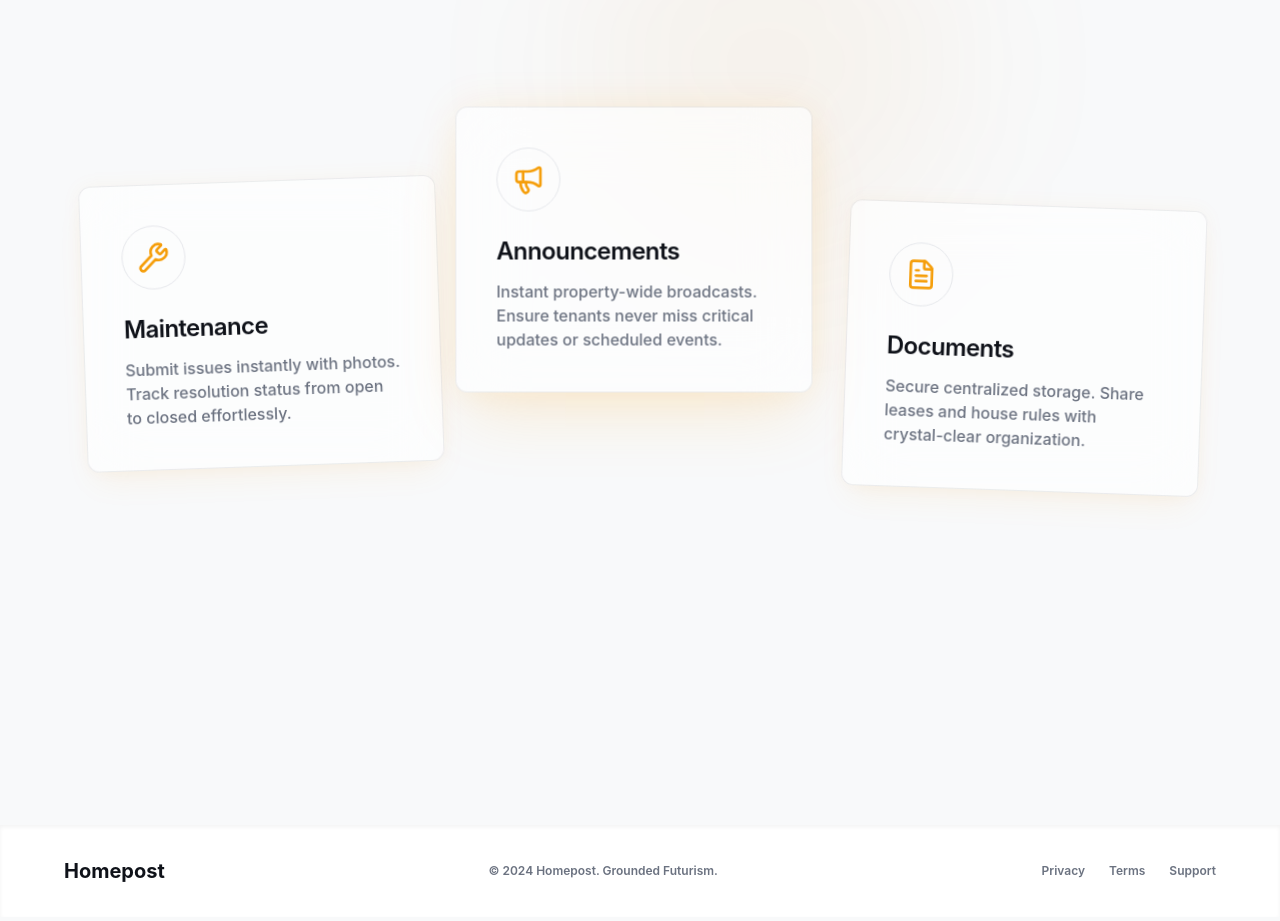
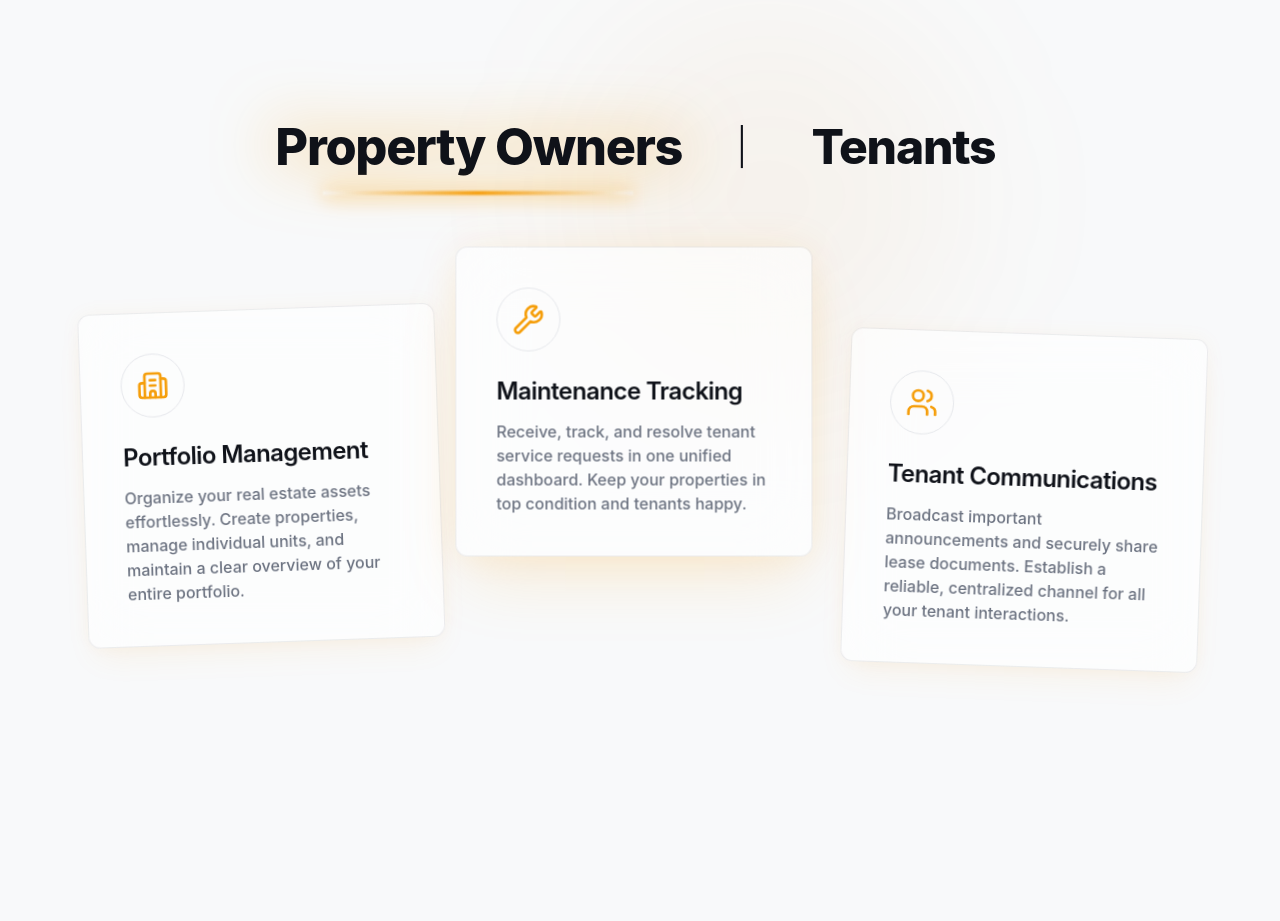
Before and after one commit to Arsa-1109/homepost, a Next.js app in the folder frontend/: page / in a window 1280 px wide. Shown: the part 1240-2161 px from the top of the page. Built offline with nearby package versions, Linux system fonts and the light colour scheme; no server answers.

Commit message:
feat: replace pill toggle with Invisible Spotlight on landing page

```diff
--- a/frontend/src/app/page.tsx
+++ b/frontend/src/app/page.tsx
@@ -5,7 +5,50 @@ import { useRouter } from "next/navigation";
 import { useAuth, useUser } from "@clerk/nextjs";
 import { motion, AnimatePresence } from "framer-motion";
 import { useTheme } from "next-themes";
-import { Building2, Key, ArrowRight, Loader2, Wrench, Megaphone, FileText, Sun, Moon } from "lucide-react";
+import { Building2, Key, ArrowRight, Loader2, Wrench, Megaphone, FileText, Sun, Moon, LineChart, Users } from "lucide-react";
+
+const FEATURE_CONTENT = {
+  owner: [
+    {
+      id: "owner-1",
+      icon: Building2,
+      title: "Portfolio Management",
+      description: "Organize your real estate assets effortlessly. Create properties, manage individual units, and maintain a clear overview of your entire portfolio."
+    },
+    {
+      id: "owner-2",
+      icon: Wrench,
+      title: "Maintenance Tracking",
+      description: "Receive, track, and resolve tenant service requests in one unified dashboard. Keep your properties in top condition and tenants happy."
+    },
+    {
+      id: "owner-3",
+      icon: Users,
+      title: "Tenant Communications",
+      description: "Broadcast important announcements and securely share lease documents. Establish a reliable, centralized channel for all your tenant interactions."
+    }
+  ],
+  tenant: [
+    {
+      id: "tenant-1",
+      icon: Wrench,
+      title: "Quick Maintenance",
+      description: "Report issues instantly with photos from your phone. Track the repair status from request to resolution without the back-and-forth."
+    },
+    {
+      id: "tenant-2",
+      icon: Megaphone,
+      title: "Stay Informed",
+      description: "Receive instant notifications for property-wide announcements, scheduled maintenance, and important building updates."
+    },
+    {
+      id: "tenant-3",
+      icon: FileText,
+      title: "Your Documents",
+      description: "Access your lease agreements, house rules, and important property documents securely, anytime you need them."
+    }
+  ]
+};
 import { api } from "@/lib/api";
 
 function ThemeToggle() {
@@ -34,6 +77,7 @@ export default function LandingPage() {
   const { user } = useUser();
 
   const [roleSelection, setRoleSelection] = useState<"none" | "landlord" | "tenant">("none");
+  const [activeFeatureRole, setActiveFeatureRole] = useState<"owner" | "tenant">("owner");
   const [tenantEmail, setTenantEmail] = useState("");
   const [isSubmitting, setIsSubmitting] = useState(false);
   const [error, setError] = useState("");
@@ -223,7 +267,7 @@ export default function LandingPage() {
                       className="absolute top-0 left-0 md:left-[5%] w-full md:w-[440px] glass-panel rounded-xl p-10 flex flex-col items-start justify-between glow-amber-high h-[300px] md:h-[350px] z-30 cursor-pointer focus-visible:ring-2 focus-visible:ring-accent origin-bottom-left"
                       onClick={handleLandlordSelect}
                       tabIndex={0}
-                      onKeyDown={(e) => { if(e.key === 'Enter') handleLandlordSelect() }}
+                      onKeyDown={(e) => { if (e.key === 'Enter') handleLandlordSelect() }}
                     >
                       <div className="w-16 h-16 rounded-full bg-accent/10 flex items-center justify-center mb-6 border border-accent/20">
                         <Building2 className="text-accent w-8 h-8" />
@@ -246,7 +290,7 @@ export default function LandingPage() {
                       className="absolute top-[320px] md:top-[60px] right-0 md:right-[5%] w-full md:w-[440px] glass-panel rounded-xl p-10 flex flex-col items-start justify-between glow-amber-low h-[280px] md:h-[320px] z-20 cursor-pointer focus-visible:ring-2 focus-visible:ring-accent origin-bottom-right"
                       onClick={() => setRoleSelection("tenant")}
                       tabIndex={0}
-                      onKeyDown={(e) => { if(e.key === 'Enter') setRoleSelection("tenant") }}
+                      onKeyDown={(e) => { if (e.key === 'Enter') setRoleSelection("tenant") }}
                     >
                       <div className="w-14 h-14 rounded-full bg-muted flex items-center justify-center mb-6 border border-border">
                         <Key className="text-muted-foreground w-7 h-7" />
@@ -312,13 +356,46 @@ export default function LandingPage() {
           )}
         </section>
 
+        {/* Feature Context Switcher (Invisible Spotlight) */}
+        <div className="flex flex-col md:flex-row justify-center items-center gap-8 md:gap-16 w-full relative z-20 mt-24 mb-20">
+          <button
+            onClick={() => setActiveFeatureRole("owner")}
+            className="relative flex flex-col items-center justify-center group transition-all duration-500 ease-out outline-none"
+          >
+            <h2 className={`text-4xl md:text-5xl font-extrabold tracking-tight transition-all duration-500 ${activeFeatureRole === "owner" ? "text-foreground drop-shadow-[0_0_30px_rgba(245,158,11,0.6)] scale-105" : "text-muted-foreground/40 hover:text-muted-foreground/80 scale-100"}`}>Property Owners</h2>
+            {activeFeatureRole === "owner" && (
+              <motion.div
+                layoutId="activeFeatureUnderline"
+                className="absolute -bottom-6 left-0 right-0 mx-auto w-[80%] h-1 bg-gradient-to-r from-transparent via-accent to-transparent opacity-80 shadow-[0_0_20px_rgba(245,158,11,1)] blur-[1px]"
+                transition={{ type: "spring", stiffness: 300, damping: 30 }}
+              />
+            )}
+          </button>
+
+          <span className="hidden md:block text-muted-foreground/20 text-4xl font-light">|</span>
+
+          <button
+            onClick={() => setActiveFeatureRole("tenant")}
+            className="relative flex flex-col items-center justify-center group transition-all duration-500 ease-out outline-none"
+          >
+            <h2 className={`text-4xl md:text-5xl font-extrabold tracking-tight transition-all duration-500 ${activeFeatureRole === "tenant" ? "text-foreground drop-shadow-[0_0_30px_rgba(245,158,11,0.6)] scale-105" : "text-muted-foreground/40 hover:text-muted-foreground/80 scale-100"}`}>Tenants</h2>
+            {activeFeatureRole === "tenant" && (
+              <motion.div
+                layoutId="activeFeatureUnderline"
+                className="absolute -bottom-6 left-0 right-0 mx-auto w-[80%] h-1 bg-gradient-to-r from-transparent via-accent to-transparent opacity-80 shadow-[0_0_20px_rgba(245,158,11,1)] blur-[1px]"
+                transition={{ type: "spring", stiffness: 300, damping: 30 }}
+              />
+            )}
+          </button>
+        </div>
+
         {/* Features Section (Asymmetrical Floating Bento) */}
-        <section className="max-w-6xl w-full mx-auto mt-24 mb-32 px-4 relative z-10 perspective-[1200px]">
+        <section className="max-w-6xl w-full mx-auto mb-32 px-4 relative z-10 perspective-[1200px]">
           <div className="absolute inset-0 bg-gradient-to-b from-transparent via-accent/5 to-transparent blur-[120px] -z-10 pointer-events-none"></div>
 
           <div className="grid grid-cols-1 md:grid-cols-3 gap-8 md:gap-6 items-center">
 
-            {/* Left Card: Maintenance (Tilted Right, Floating Up) */}
+            {/* Left Card: (Tilted Right, Floating Up) */}
             <motion.div
               animate={{ y: [0, -25, 0], x: [0, 5, 0] }}
               transition={{ repeat: Infinity, duration: 8, ease: "easeInOut" }}
@@ -331,17 +408,31 @@ export default function LandingPage() {
                 whileHover={{ scale: 1.05, rotateZ: 0, zIndex: 30, y: -10 }}
                 className="glass-panel rounded-xl p-10 flex flex-col items-start glow-amber-low relative overflow-hidden group cursor-pointer md:mt-12 w-full transform-gpu backface-hidden antialiased"
               >
+                <AnimatePresence mode="wait">
+                  <motion.div
+                    key={FEATURE_CONTENT[activeFeatureRole][0].id}
+                    initial={{ opacity: 0, y: 10 }}
+                    animate={{ opacity: 1, y: 0 }}
+                    exit={{ opacity: 0, y: -10 }}
+                    transition={{ duration: 0.3 }}
+                    className="flex flex-col items-start"
+                  >
                     <div className="w-16 h-16 rounded-full bg-accent/10 flex items-center justify-center mb-6 border border-accent/20 group-hover:scale-110 transition-transform duration-500">
-                  <Wrench className="text-accent w-8 h-8" />
+                      {(() => {
+                        const Icon = FEATURE_CONTENT[activeFeatureRole][0].icon;
+                        return <Icon className="text-accent w-8 h-8" />;
+                      })()}
                     </div>
-                <h3 className="text-2xl font-semibold mb-3 tracking-tight">Maintenance</h3>
+                    <h3 className="text-2xl font-semibold mb-3 tracking-tight">{FEATURE_CONTENT[activeFeatureRole][0].title}</h3>
                     <p className="text-base text-muted-foreground font-medium">
-                  Submit issues instantly with photos. Track resolution status from open to closed effortlessly.
+                      {FEATURE_CONTENT[activeFeatureRole][0].description}
                     </p>
+                  </motion.div>
+                </AnimatePresence>
               </motion.div>
             </motion.div>
 
-            {/* Center Card: Announcements (Floating Higher, Larger Focus) */}
+            {/* Center Card: (Floating Higher, Larger Focus) */}
             <motion.div
               animate={{ y: [0, -35, 0], x: [0, -6, 0] }}
               transition={{ repeat: Infinity, duration: 9, ease: "easeInOut", delay: 0.5 }}
@@ -354,17 +445,31 @@ export default function LandingPage() {
                 whileHover={{ scale: 1.05, zIndex: 30, y: -10 }}
                 className="glass-panel rounded-xl p-10 flex flex-col items-start glow-amber-high relative overflow-hidden group cursor-pointer border-accent/20 w-full transform-gpu backface-hidden antialiased"
               >
+                <AnimatePresence mode="wait">
+                  <motion.div
+                    key={FEATURE_CONTENT[activeFeatureRole][1].id}
+                    initial={{ opacity: 0, y: 10 }}
+                    animate={{ opacity: 1, y: 0 }}
+                    exit={{ opacity: 0, y: -10 }}
+                    transition={{ duration: 0.3, delay: 0.05 }}
+                    className="flex flex-col items-start"
+                  >
                     <div className="w-16 h-16 rounded-full bg-accent/10 flex items-center justify-center mb-6 border border-accent/20 group-hover:scale-110 transition-transform duration-500">
-                  <Megaphone className="text-accent w-8 h-8" />
+                      {(() => {
+                        const Icon = FEATURE_CONTENT[activeFeatureRole][1].icon;
+                        return <Icon className="text-accent w-8 h-8" />;
+                      })()}
                     </div>
-                <h3 className="text-2xl font-semibold mb-3 tracking-tight">Announcements</h3>
+                    <h3 className="text-2xl font-semibold mb-3 tracking-tight">{FEATURE_CONTENT[activeFeatureRole][1].title}</h3>
                     <p className="text-base text-muted-foreground font-medium">
-                  Instant property-wide broadcasts. Ensure tenants never miss critical updates or scheduled events.
+                      {FEATURE_CONTENT[activeFeatureRole][1].description}
                     </p>
+                  </motion.div>
+                </AnimatePresence>
               </motion.div>
             </motion.div>
 
-            {/* Right Card: Documents (Tilted Left, Floating Down) */}
+            {/* Right Card: (Tilted Left, Floating Down) */}
             <motion.div
               animate={{ y: [0, -20, 0], x: [0, 4, 0] }}
               transition={{ repeat: Infinity, duration: 7, ease: "easeInOut", delay: 1 }}
@@ -377,13 +482,27 @@ export default function LandingPage() {
                 whileHover={{ scale: 1.05, rotateZ: 0, zIndex: 30, y: -10 }}
                 className="glass-panel rounded-xl p-10 flex flex-col items-start glow-amber-low relative overflow-hidden group cursor-pointer w-full transform-gpu backface-hidden antialiased"
               >
+                <AnimatePresence mode="wait">
+                  <motion.div
+                    key={FEATURE_CONTENT[activeFeatureRole][2].id}
+                    initial={{ opacity: 0, y: 10 }}
+                    animate={{ opacity: 1, y: 0 }}
+                    exit={{ opacity: 0, y: -10 }}
+                    transition={{ duration: 0.3, delay: 0.1 }}
+                    className="flex flex-col items-start"
+                  >
                     <div className="w-16 h-16 rounded-full bg-accent/10 flex items-center justify-center mb-6 border border-accent/20 group-hover:scale-110 transition-transform duration-500">
-                  <FileText className="text-accent w-8 h-8" />
+                      {(() => {
+                        const Icon = FEATURE_CONTENT[activeFeatureRole][2].icon;
+                        return <Icon className="text-accent w-8 h-8" />;
+                      })()}
                     </div>
-                <h3 className="text-2xl font-semibold mb-3 tracking-tight">Documents</h3>
+                    <h3 className="text-2xl font-semibold mb-3 tracking-tight">{FEATURE_CONTENT[activeFeatureRole][2].title}</h3>
                     <p className="text-base text-muted-foreground font-medium">
-                  Secure centralized storage. Share leases and house rules with crystal-clear organization.
+                      {FEATURE_CONTENT[activeFeatureRole][2].description}
                     </p>
+                  </motion.div>
+                </AnimatePresence>
               </motion.div>
             </motion.div>
 
```
Lines whose indentation alone changed are shown as unchanged.
